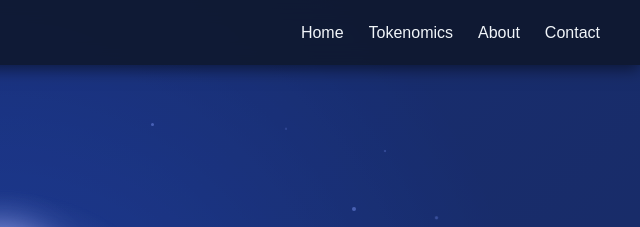
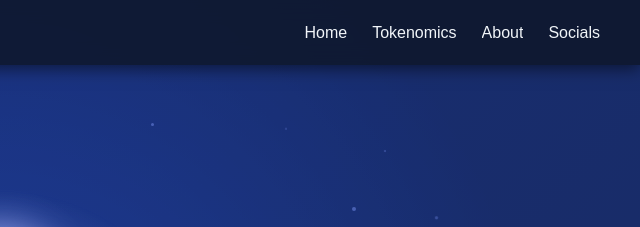
Before and after one commit to YahyaSami1147/NebulaX, a plain HTML site: page index.html in a window 1280 px wide. Shown: the top 227 px of the page, 640-1280 px from the left. Drawn offline with Linux system fonts and the light colour scheme.

Commit message:
Update index.html

```diff
--- a/index.html
+++ b/index.html
@@ -29,7 +29,7 @@
             <a href="#home">Home</a>
             <a href="#tokenomics">Tokenomics</a>
             <a href="#about">About</a>
-            <a href="#contact">Contact</a>
+            <a href="#contact">Socials</a>
         </div>
         <div class="menu-icon" id="menuIcon">☰</div>
     </nav>
```
